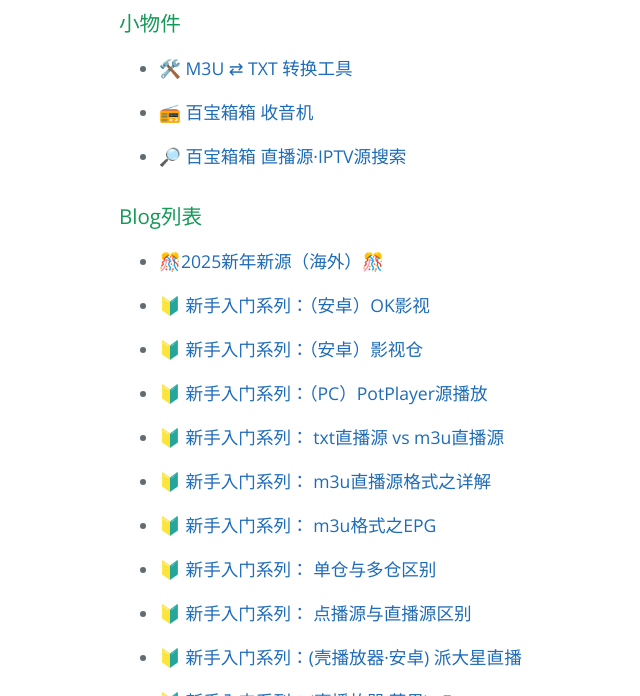
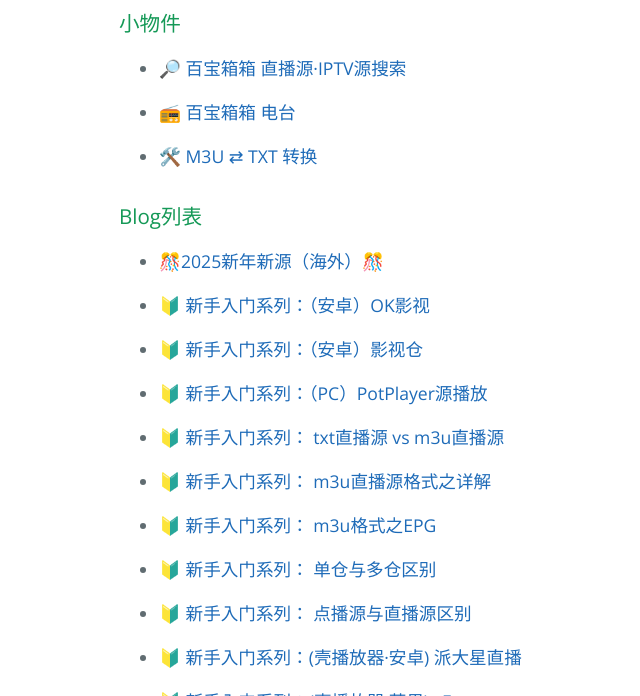
Before and after one commit to kimwang1978/iptv.github.io, a Jekyll site: the page built from index.md, in a window 1280 px wide and 900 px high, scrolled down 532 px, cut to the strip 204-900 px from the top of the window. Shown: the whole strip, without its empty margins (105-745 px from the left). Built offline with Jekyll 4.4.1, drawn with Linux system fonts in a browser that asks for light colours; our own code applies the rules of GitHub Pages for plain Markdown files.

Commit message:
Update 20250519

```diff
--- a/index.md
+++ b/index.md
@@ -5,11 +5,11 @@
 
 ### 小物件
 
-*   🛠️ [M3U ⇄ TXT 转换工具](https://convert.iptv365.org)
+*   🔎 [百宝箱箱 直播源·IPTV源搜索](https://search.iptv365.org)
 
-*   📻️ [百宝箱箱 收音机](https://radio.iptv365.org)
+*   📻️ [百宝箱箱 电台](https://radio.iptv365.org)
 
-*   🔎 [百宝箱箱 直播源·IPTV源搜索](https://search.iptv365.org)
+*   🛠️ [M3U ⇄ TXT 转换](https://convert.iptv365.org)
 
 ### Blog列表
 
```
